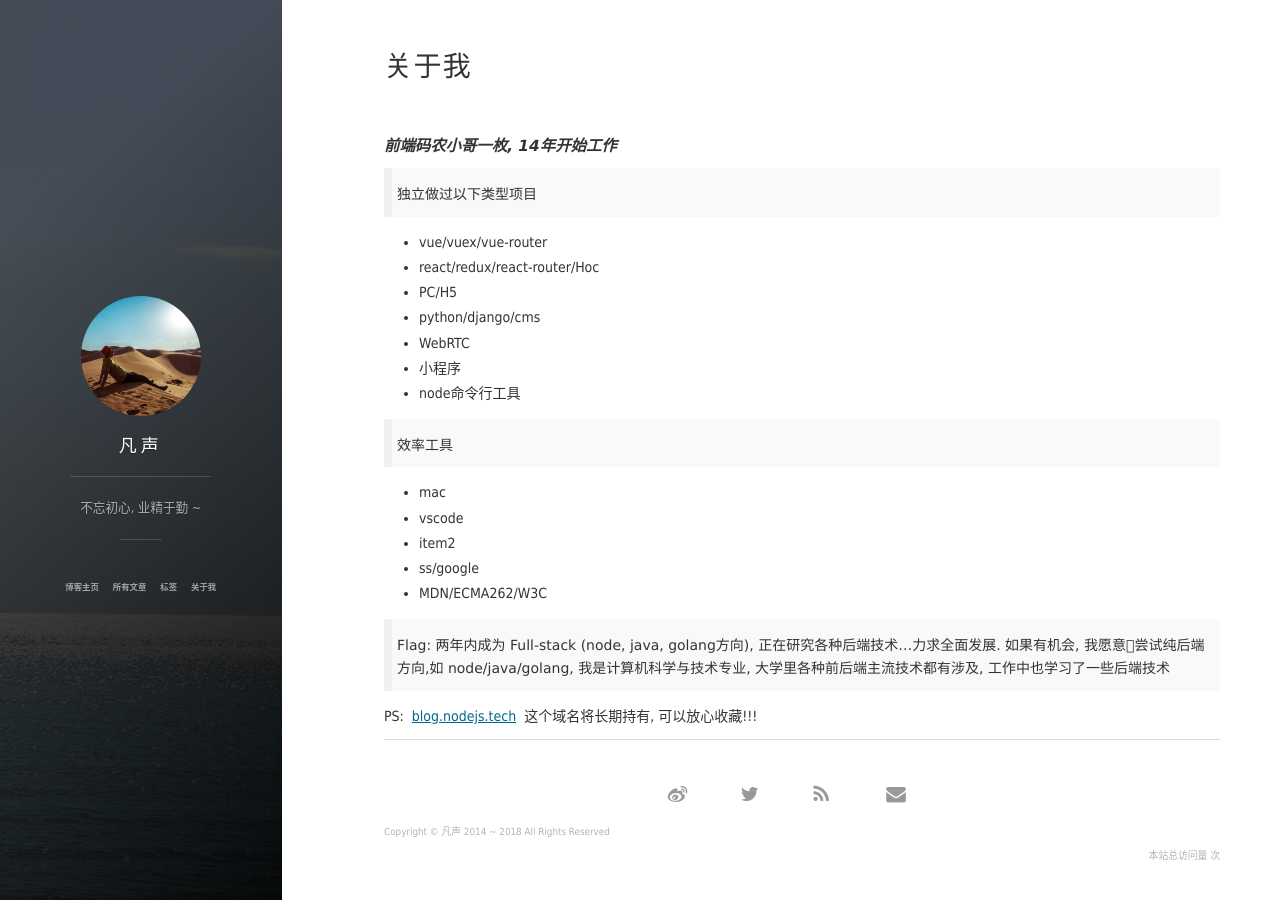
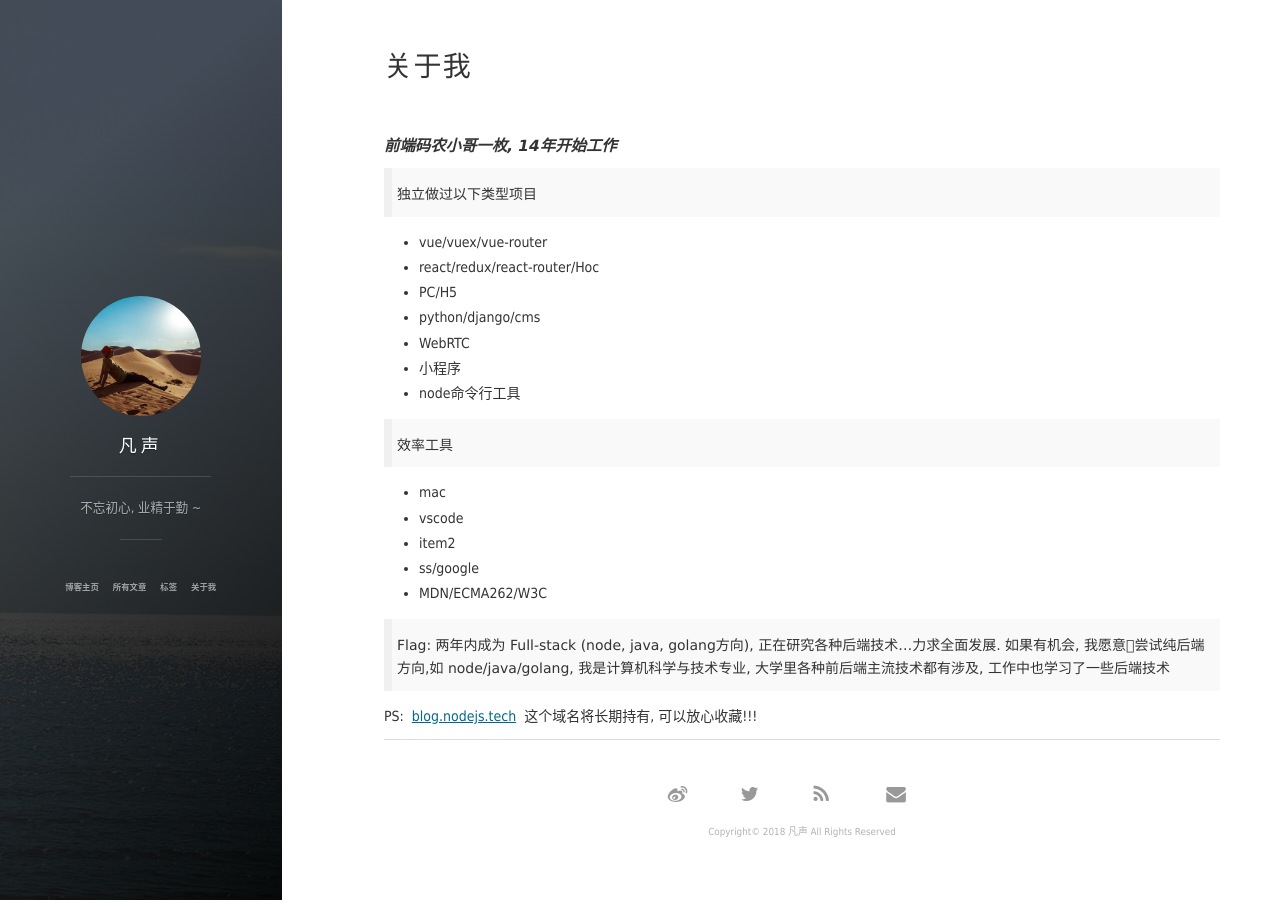
Before and after one commit to iceyangcc/blog, a Jekyll site: the page built from about.md, in a window 1280 px wide. Built offline with Jekyll 4.4.1, drawn with Linux system fonts in a browser that asks for light colours; nearby versions of some CDN libraries; library files that are not in the unit come from our copies; comment, search, counter and statistics services are not loaded.

Commit message:
update footer.html

```diff
--- a/_includes/footer.html
+++ b/_includes/footer.html
@@ -76,8 +76,8 @@
         </div>
 
         <div class = "footer_div">
-            <p class="copyright text-muted">
-              Copyright &copy; {{ site.title }} 2014 ~ {{ site.time | date: '%Y' }} All Rights Reserved
+            <p class="copyright text-muted" style="text-align: center">
+              Copyright&copy; {{ site.time | date: '%Y' }} {{ site.title }}  All Rights Reserved
             </p>
            <!-- <p class="copyright text-muted">
             Copyright &copy; {{ site.title }} {{ site.time | date: '%Y' }} Blog Published at <a href="https://iceyangcc.github.io/">iceyangcc</a> |
@@ -87,7 +87,7 @@
                 src="https://ghbtns.com/github-btn.html?user=iceyangcc&repo=iceyangcc.github.io&type=star&count=true" >
             </iframe>
             </p> -->
-        	<div align="right">
+        	{% comment %} <div align="right">
     			<link rel="stylesheet" href="//cdn.bootcss.com/font-awesome/4.3.0/css/font-awesome.min.css">
 
           <!-- 访问统计 -->
@@ -96,7 +96,7 @@
             <span id="busuanzi_value_site_pv"></span>次
           </span>
 
-        </div>
+        </div> {% endcomment %}
         <div>
 
     </footer>
```
